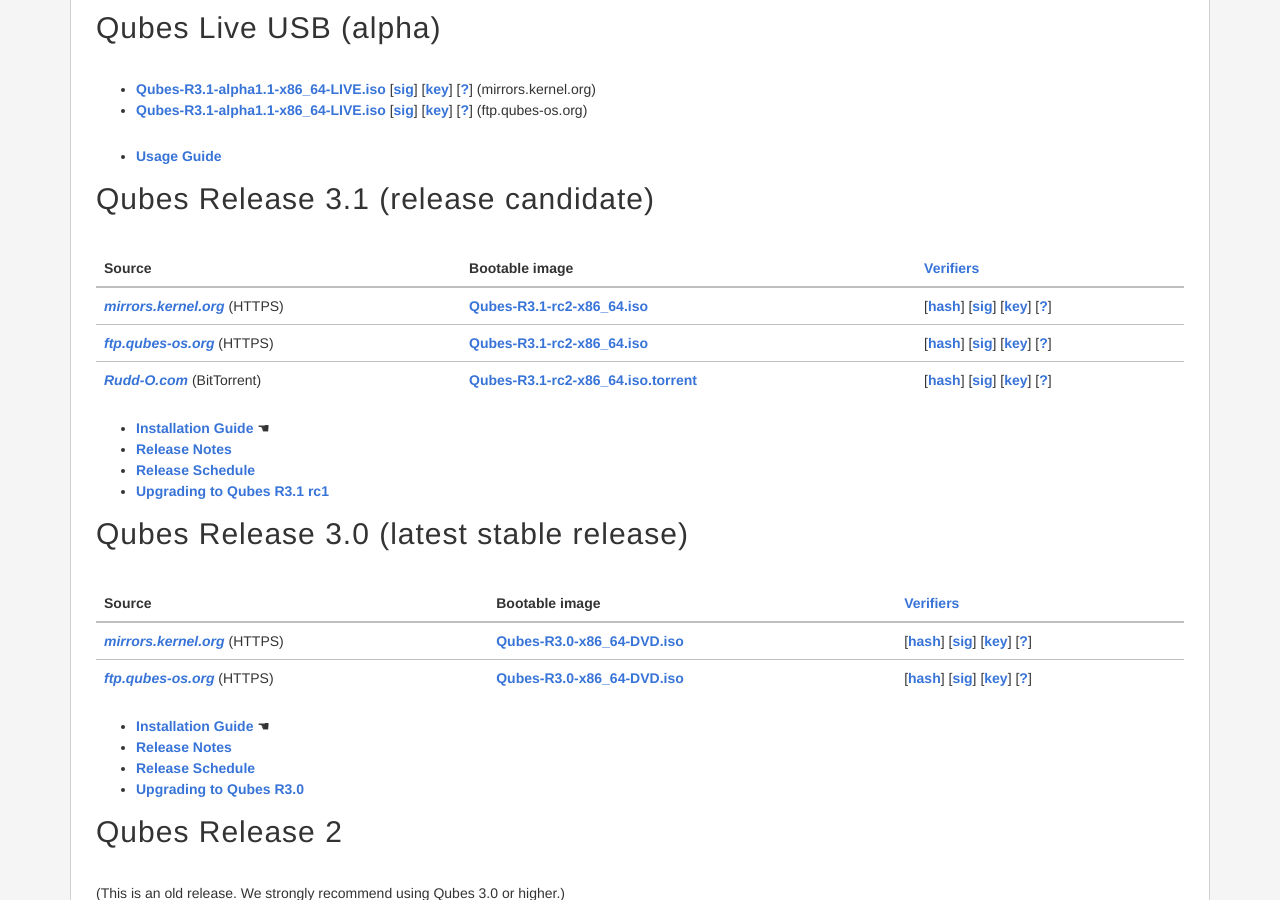
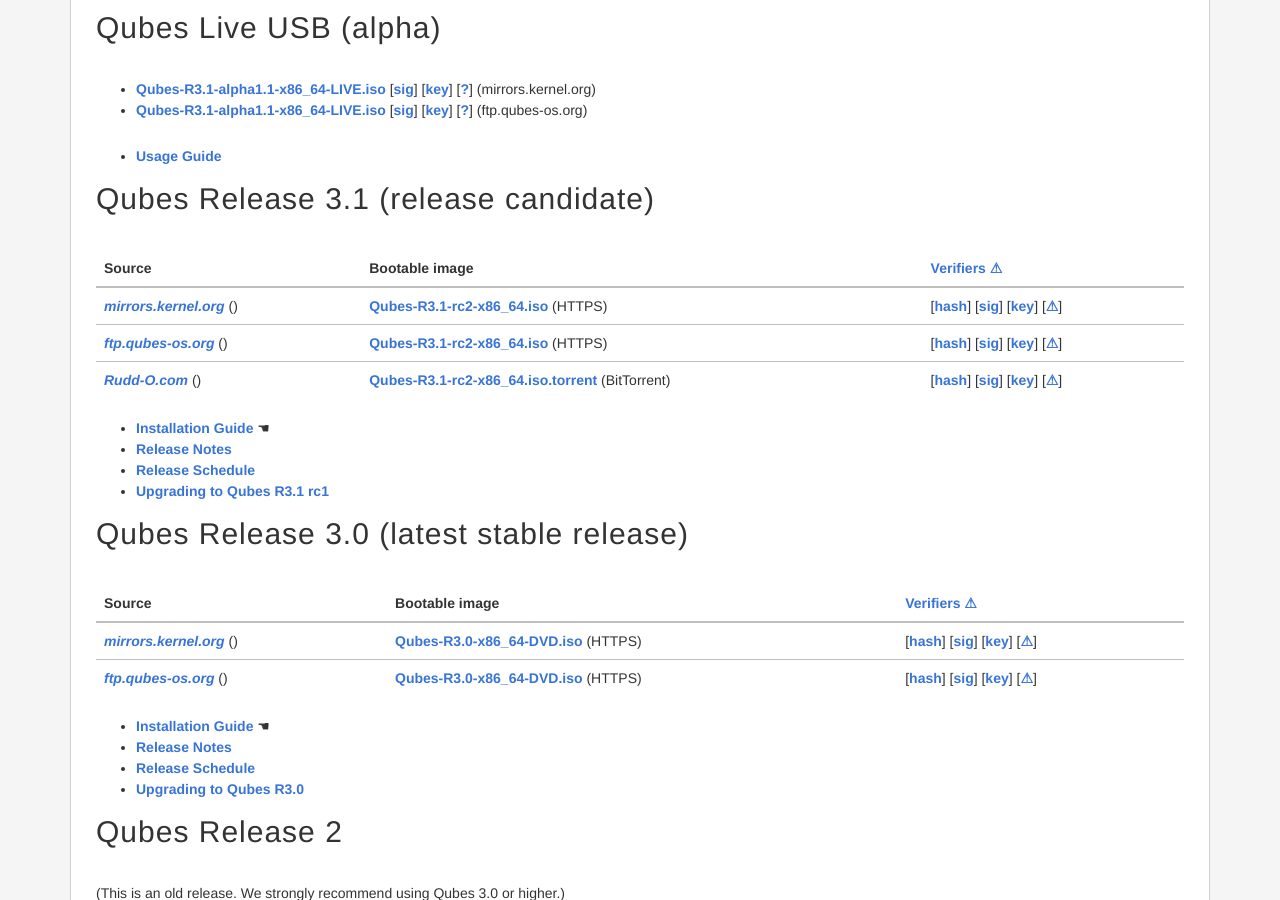
Before and after one commit to QubesOS/qubesos.github.io, a Jekyll site: the page built from pages/downloads.md, in a window 1280 px wide and 900 px high, scrolled down 440 px. Built offline with Jekyll 4.4.1, drawn with Linux system fonts in a browser that asks for light colours; some web fonts are replaced; part of the change alters nothing that is shown.

```diff
--- a/pages/downloads.md
+++ b/pages/downloads.md
@@ -47,7 +47,7 @@ Qubes Live USB (alpha)
       <th>Source</th>
       <th>Bootable image</th>
       <th><a href="/doc/verifying-signatures/"
-             title="How to verify the authenticity of your download">Verifiers</a></th>
+             title="How to verify the authenticity of your download">Verifiers ⚠</a></th>
     </tr>
   </thead>
   <tbody>
@@ -55,14 +55,14 @@ Qubes Live USB (alpha)
     {% assign source_name = sourcedata[0] %}
     {% assign source = sourcedata[1] %}
     <tr>
-      <td><em><a href="https://{{ source_name }}/">{{ source_name }}</a></em> ({{ source.type }})</td>
-      <td><a href="{{ source.url }}">{{ source.filename }}</a></td>
+      <td><em><a href="https://{{ source_name }}/">{{ source_name }}</a></em> ({{ source.method }})</td>
+      <td><a href="{{ source.url }}">{{ source.filename }}</a> ({{ source.type }})</td>
       <td>
         {% for verifier in source.verifiers %}
           [<a href="{{ verifier[1] }}">{{ verifier[0] }}</a>]
         {% endfor %}
           [<a href="/doc/verifying-signatures/"
-              title="How to verify the authenticity of your download">?</a>]
+              title="How to verify the authenticity of your download">⚠</a>]
       </td>
     </tr>
     {% endfor %}
```
